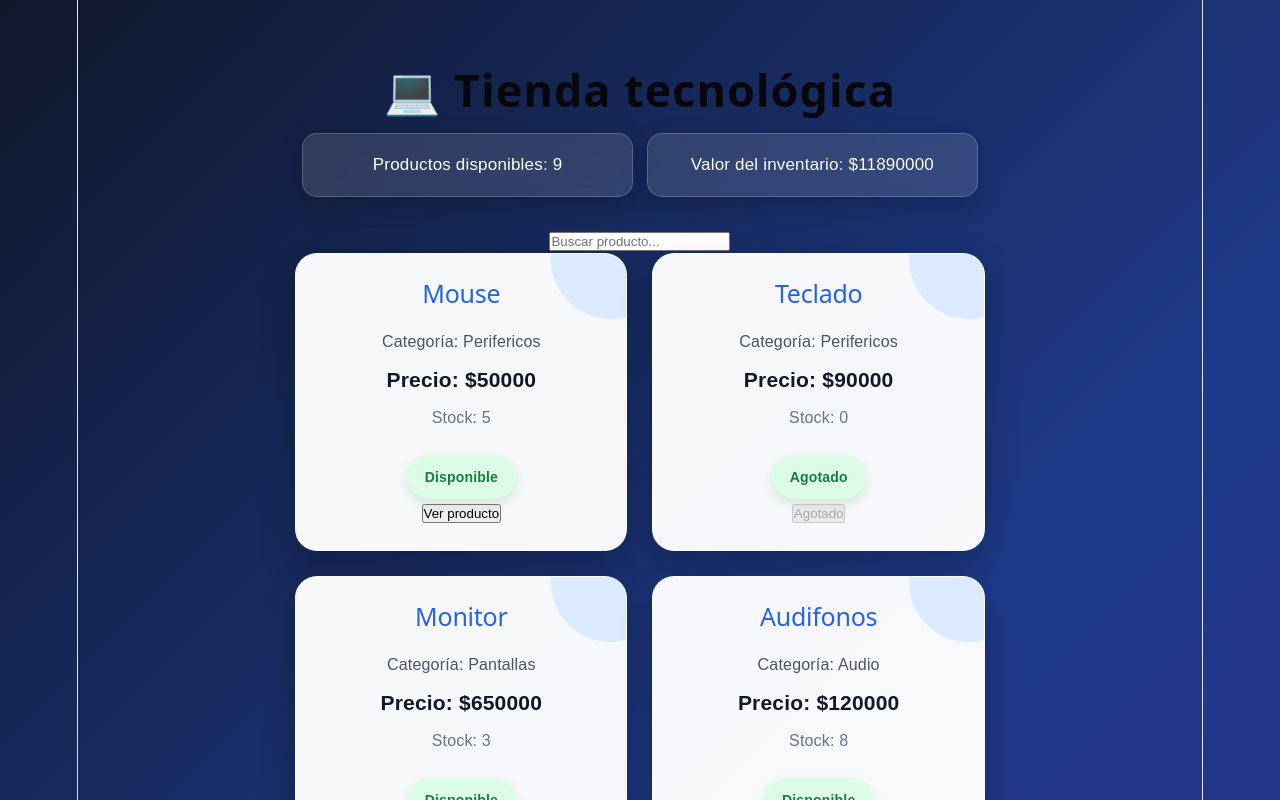
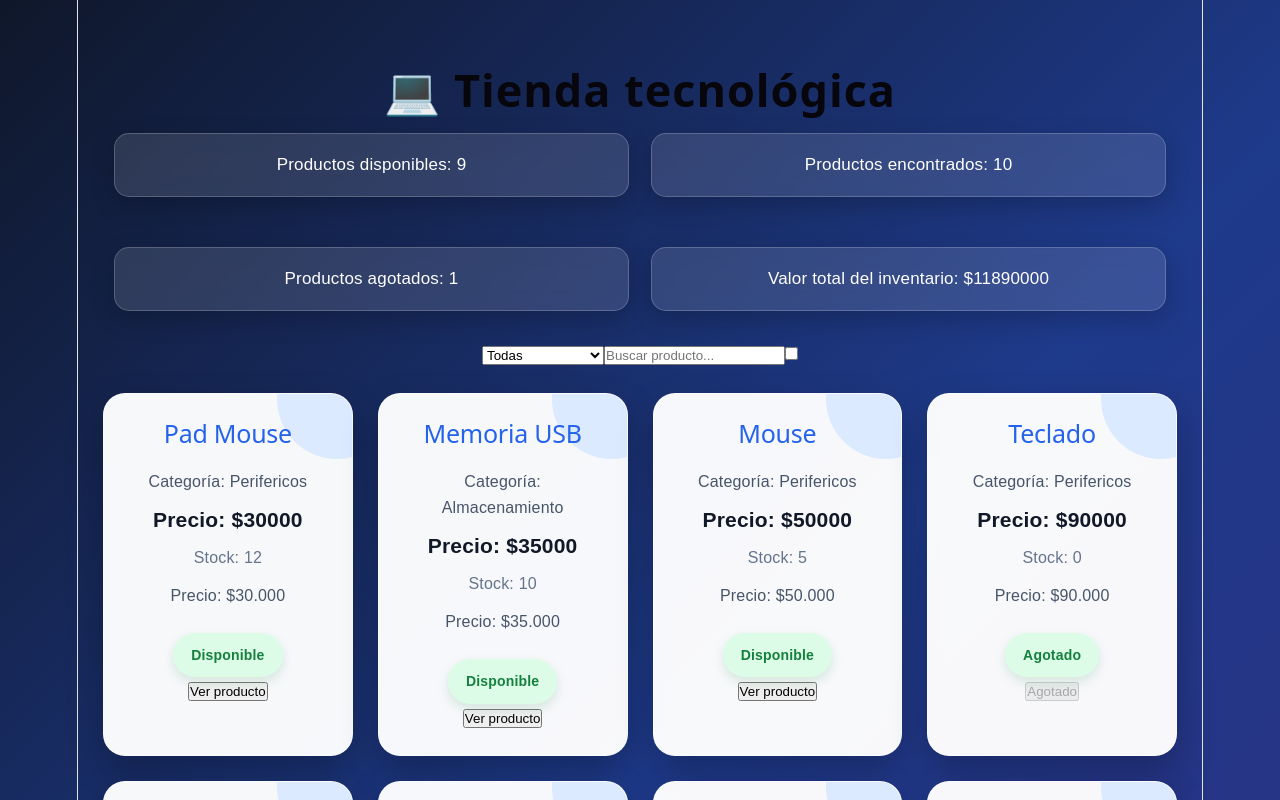
Before and after one commit to jenifertatianapardosusa-del/react-js-ficha-3409609-Jenifer-Tatiana-Pardo-Susa, a React (Vite) app in the folder tienda-react/: page / in a window 1280 px wide. Shown: the top 800 px of the page. Built offline with nearby package versions, Linux system fonts and the light colour scheme.

Commit message:
feat: agregar filtros interactivos al catalogo

```diff
--- a/tienda-react/src/App.jsx
+++ b/tienda-react/src/App.jsx
@@ -4,9 +4,15 @@ import './App.css';
 import { useState } from "react";
 
 function App() {
+
 const disponibles = productos.filter(
 producto => producto.stock > 0
 );
+
+const cantidadAgotados = productos.filter(
+  producto => producto.stock === 0
+).length;
+
 
 const valorInventario = productos.reduce(
 (total, producto) =>
@@ -14,19 +20,41 @@ const valorInventario = productos.reduce(
 0
 );
 
+// Estados
 const [busqueda, setBusqueda] = useState("");
+const [categoria, setCategoria] = useState("Todas");
+const [soloDisponibles, setSoloDisponibles] = useState(false);
 
-    const productosFiltrados =
-productos.filter(producto =>
+  // Filtro
+const productosFiltrados = productos.filter(producto => {
+
+const coincideNombre =
 producto.nombre
 .toLowerCase()
-.includes(
-busqueda.toLowerCase()
-)
+.includes(busqueda.toLowerCase());
+
+const coincideCategoria =
+categoria === "Todas" ||
+producto.categoria === categoria;
+
+const coincideStock =
+!soloDisponibles ||
+producto.stock > 0;
+
+return (
+coincideNombre &&
+coincideCategoria &&
+coincideStock
+);
+});
+
+const productosOrdenados = [...productosFiltrados].sort(
+  (a, b) => a.precio - b.precio
 );
 
 return (
 <main className="contenedor">
+
 <h1>Tienda tecnológica</h1>
 
 <p>
@@ -34,8 +62,53 @@ busqueda.toLowerCase()
 </p>
 
 <p>
-                Valor del inventario: ${valorInventario}
+Productos encontrados: {productosFiltrados.length}
 </p>
+
+<p>
+Productos agotados: {cantidadAgotados}
+</p>
+
+<p>
+Valor total del inventario: ${valorInventario}
+</p>
+
+
+<select
+value={categoria}
+onChange={(evento) =>
+setCategoria(evento.target.value)
+        }
+>
+<option value="Todas">
+Todas
+</option>
+
+<option value="Perifericos">
+Periféricos
+</option>
+
+<option value="Pantallas">
+Pantallas
+</option>
+
+<option value="Audio">
+Audio
+</option>
+
+<option value="Accesorios">
+Accesorios
+</option>
+
+<option value="Almacenamiento">
+Almacenamiento
+</option>
+
+<option value="Computadores">
+Computadores
+</option>
+</select>
+
 <input
 type="text"
 placeholder="Buscar producto..."
@@ -44,14 +117,31 @@ busqueda.toLowerCase()
 setBusqueda(evento.target.value);
 }}
 />
+<label>
+<input
+type="checkbox"
+checked={soloDisponibles}
+onChange={(evento) =>
+setSoloDisponibles(
+evento.target.checked
+)
+}
+/>
+</label>
+<br />
+<br />
+
 <section className="productos">
-        {productosFiltrados.map(producto => (
+
+{productosOrdenados.map(producto => (
 <ProductoCard
 key={producto.id}
 producto={producto}
 />
 ))}
+
 </section>
+
 </main>
 );
 }
--- a/tienda-react/src/components/ProductoCard.jsx
+++ b/tienda-react/src/components/ProductoCard.jsx
@@ -1,17 +1,22 @@
 function ProductoCard({ producto }) {
 const {
 nombre,
-
 precio,
 categoria,
 stock
 } = producto;
+
 const estado =
 stock > 0
 ? "Disponible"
 : "Agotado";
+
 const mostrarProducto = () => {
 alert(`Seleccionaste ${nombre}`);
+};
+
+const formatearPrecio = precio => {
+return precio.toLocaleString("es-CO");
 };
 return (
 <article className="producto-card">
@@ -19,6 +24,7 @@ return (
 <p>Categoría: {categoria}</p>
 <p>Precio: ${precio}</p>
 <p>Stock: {stock}</p>
+<p>Precio: ${formatearPrecio(precio)}</p>
 <strong>{estado}</strong>
 <br />
 <button
```
Lines whose indentation alone changed are shown as unchanged.
